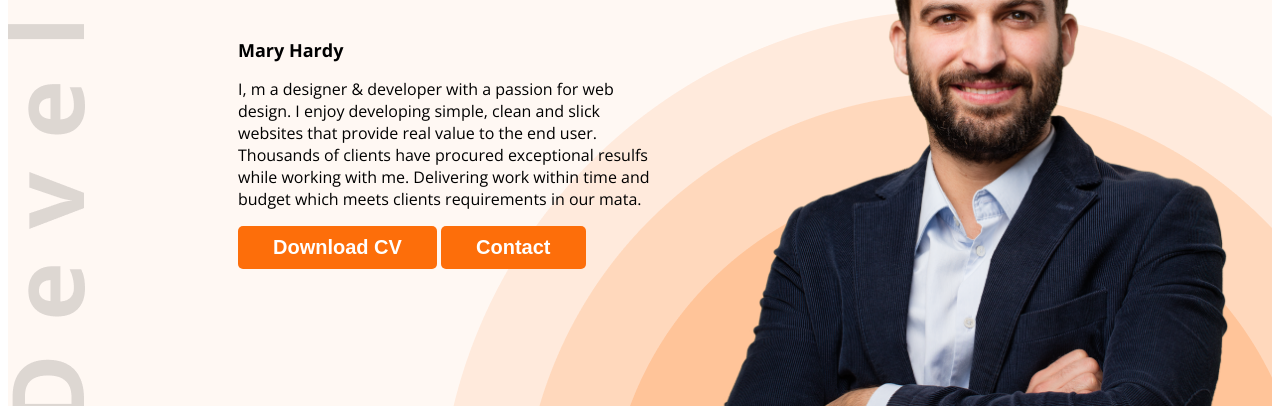
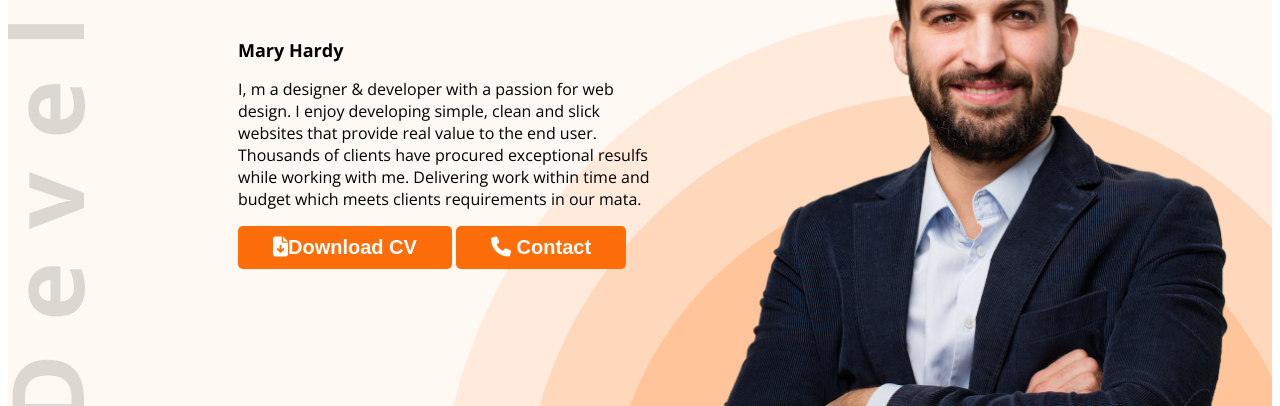
Before and after one commit to Shahriarshihab5/Webdeveloper-Portfolio, a plain HTML site: page index.html in a window 1280 px wide. Shown: the part 394-800 px from the top of the page. Drawn offline with nearby package versions, Linux system fonts and the light colour scheme.

Commit message:
sixth commit

```diff
--- a/index.html
+++ b/index.html
@@ -15,6 +15,7 @@
 
 <body class="open-sans-normal">
     <header class="header secondary-bg" >
+        <script src="https://kit.fontawesome.com/012965c5ac.js" crossorigin="anonymous"></script>
 
         <nav>
             <h3 class="nav-title">Ma<span class="text-primary">r</span>y</h3>
@@ -32,8 +33,8 @@
       <h4 class="banner-greetings">Hi,I am</h4>
       <h1 class="banner-title">Mary Hardy</h1>
       <p class="banner-description">I, m a designer & developer with a passion for web design. I enjoy developing simple, clean and slick websites that provide real value to the end user. Thousands of clients have procured exceptional resulfs while working with me. Delivering work within time and budget which meets clients requirements in our mata.</p>
-<button class="btn-primary">Download CV</button>
-<button class="btn-primary">Contact</button>
+<button class="btn-primary"> <i class="fa-solid fa-file-arrow-down"></i>Download CV</button>
+<button class="btn-primary"> <i class="fa-solid fa-phone"></i> Contact</button>
         </div>
 <img class="banner-profilepicture" src="images/hardy.png" alt="Image">
 
```
